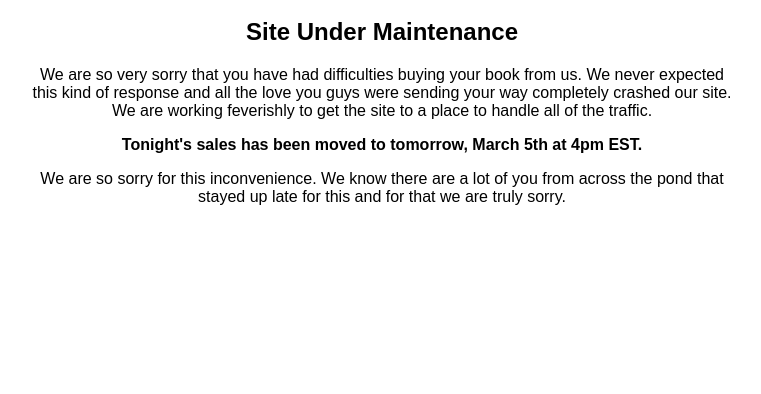
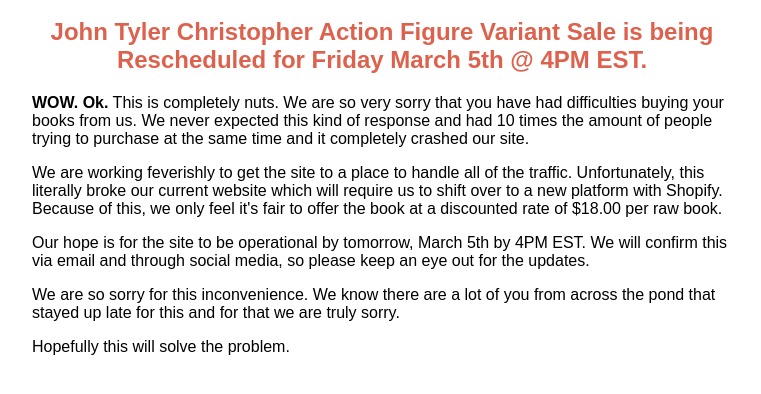
Before and after one commit to foxio/maintenence, a plain HTML site: page index.html in a window 1280 px wide. Shown: the part 140-534 px from the top of the page, without its empty margins (258-1019 px from the left). Drawn offline with Linux system fonts and the light colour scheme.

Commit message:
Updating the copy with what David shared

```diff
--- a/index.html
+++ b/index.html
@@ -10,16 +10,22 @@
 <body>
     <div class="hero">
         <h1>John Tyler Christopher</h1>
-        <h2>Site Under Maintenance</h2>
+        <h2>John Tyler Christopher Action Figure Variant Sale is being Rescheduled for Friday March 5th @ 4PM EST.</h2>
         <p>
-            We are so very sorry that you have had difficulties buying your book from us. We never expected this kind of response and all the love you guys were sending your way completely crashed our site. We are working feverishly to get the site to a place to handle all of the traffic.
+            <strong>WOW. Ok.</strong> This is completely nuts. We are so very sorry that you have had difficulties buying your books from us. We never expected this kind of response and had 10 times the amount of people trying to purchase at the same time and it completely crashed our site.
         </p>
         <p>
-            <strong>Tonight's sales has been moved to tomorrow, March 5th at 4pm EST.</strong>
+            We are working feverishly to get the site to a place to handle all of the traffic. Unfortunately, this literally broke our current website which will require us to shift over to a new platform with Shopify. Because of this, we only feel it's fair to offer the book at a discounted rate of $18.00 per raw book.
+        </p>
+        <p>
+            Our hope is for the site to be operational by tomorrow, March 5th by 4PM EST. We will confirm this via email and through social media, so please keep an eye out for the updates.
         </p>
         <p>
             We are so sorry for this inconvenience. We know there are a lot of you from across the pond that stayed up late for this and for that we are truly sorry.
         </p>
+        <p>
+            Hopefully this will solve the problem.
+        </p>
     </div>
 </body>
 </html>
--- a/styles.css
+++ b/styles.css
@@ -2,6 +2,15 @@
     width: 700px;
     margin: 0 auto;
     font-family:Arial, Helvetica, sans-serif;
-    text-align: center;
+
     margin-top: 100px;
 }
+
+.hero h1,
+.hero h2 {
+    text-align: center;
+}
+
+h2 {
+    color: #dd624d;
+}
```
